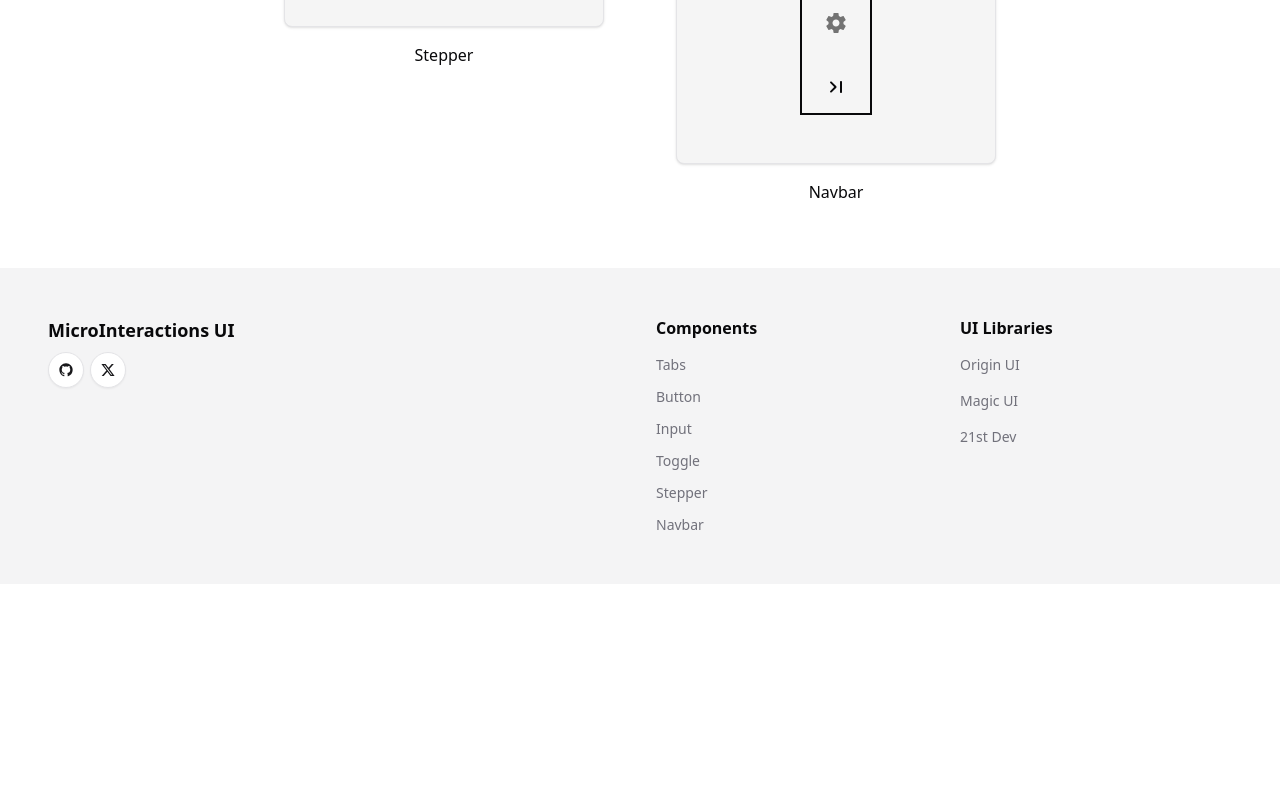
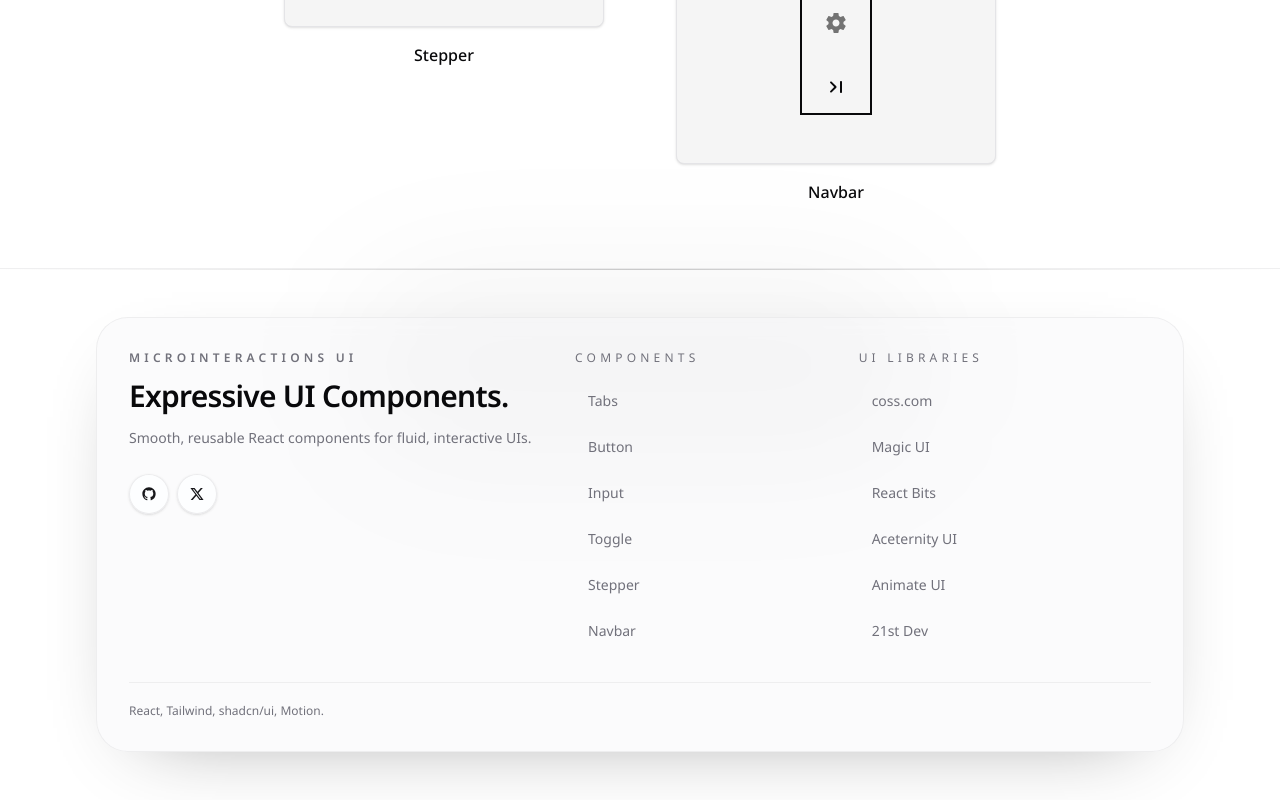
Before and after one commit to mateusmachry/microinteractionsui, a Next.js app: page / in a window 1280 px wide. Shown: the part 1261-2061 px from the top of the page. Before the commit the page ends 1845 px from the top, so only its background shows below. Built offline with nearby package versions, Linux system fonts and the light colour scheme.

Commit message:
feat: polish landing page typography and footer copy (#3)
* feat: unify landing typography and footer copy

* feat: updated footer cipy

```diff
--- a/src/app/(home)/components/hero.tsx
+++ b/src/app/(home)/components/hero.tsx
@@ -3,7 +3,7 @@
 
 export function Hero() {
     return (
-        <div className="max-w-5xl mx-auto px-4 sm:px-6 lg:px-8 pt-16 pb-16">
+        <div className="max-w-5xl mx-auto px-4 sm:px-6 lg:px-8 pt-16 pb-16 font-sans">
             <div className="mt-5 max-w-3xl text-center mx-auto">
                 <h1 className="block text-pretty font-semibold tracking-tight text-4xl md:text-5xl lg:text-6xl bg-gradient-to-b from-foreground to-foreground/75 bg-clip-text text-transparent">
                     Build Engaging UIs with <AnimatedGradientText colorFrom="#D4D4D4" colorTo="#737373" className="text-4xl md:text-5xl lg:text-6xl font-semibold">
--- a/src/app/(home)/components/home.tsx
+++ b/src/app/(home)/components/home.tsx
@@ -11,11 +11,17 @@
 
 export default function Home() {
     return (
-        <div className="min-h-screen w-full bg-background flex flex-col">
+        <div className="relative min-h-screen w-full overflow-hidden bg-background flex flex-col">
+            <div aria-hidden="true" className="pointer-events-none absolute inset-0 overflow-hidden">
+                <div className="absolute inset-x-0 top-0 h-[28rem] bg-[radial-gradient(circle_at_top,rgba(148,163,184,0.18),transparent_45%),radial-gradient(circle_at_78%_18%,rgba(15,23,42,0.08),transparent_32%),radial-gradient(circle_at_50%_0%,rgba(255,255,255,0.22),transparent_30%)] dark:bg-[radial-gradient(circle_at_top,rgba(255,255,255,0.09),transparent_45%),radial-gradient(circle_at_78%_18%,rgba(255,255,255,0.05),transparent_32%),radial-gradient(circle_at_50%_0%,rgba(255,255,255,0.08),transparent_30%)]" />
+                <div className="absolute left-1/2 top-[14rem] h-72 w-[42rem] -translate-x-1/2 rounded-full bg-[linear-gradient(90deg,rgba(255,255,255,0.16),rgba(255,255,255,0)),linear-gradient(180deg,rgba(255,255,255,0.08),rgba(255,255,255,0))] blur-3xl opacity-60 dark:opacity-30" />
+                <div className="absolute inset-0 bg-[linear-gradient(to_right,transparent,transparent_49.5%,rgba(15,23,42,0.05)_50%,transparent_50.5%),linear-gradient(to_bottom,transparent,transparent_49.5%,rgba(15,23,42,0.05)_50%,transparent_50.5%)] bg-[size:5rem_5rem] opacity-20 [mask-image:radial-gradient(circle_at_center,black,transparent_78%)] dark:opacity-10" />
+            </div>
             <TopNavBar />
-            <main className="flex flex-col flex-1 items-center justify-center w-full gap-8 mx-auto">
+            <main className="relative z-10 flex flex-1 flex-col items-center justify-center w-full gap-8 px-4 pt-8 sm:px-6 lg:px-8">
+                <div className="w-full max-w-6xl">
                     <Hero />
-                <div className="max-w-3xl grid w-full grid-cols-1 md:grid-cols-2 grid-flow-row gap-y-8 gap-x-4 pb-16">
+                    <div className="grid w-full max-w-3xl grid-cols-1 grid-flow-row gap-x-4 gap-y-8 pb-16 mx-auto md:grid-cols-2">
                         <ComponentTypeCard icon={<TabsIcon />} href={"/tabs"} label={"Tabs"} />
                         <ComponentTypeCard icon={<ButtonIcon />} href={"/button"} label={"Button"} />
                         <ComponentTypeCard icon={<InputIcon />} href={"/input"} label={"Input"} />
@@ -23,6 +29,7 @@
                         <ComponentTypeCard icon={<StepperIcon />} href={"/stepper"} label={"Stepper"} />
                         <ComponentTypeCard icon={<SideNavbarIcon />} href={"/navbar"} label={"Navbar"} />
                     </div>
+                </div>
             </main>
             <Footer />
         </div>
--- a/src/app/(library)/components/category-page-header.tsx
+++ b/src/app/(library)/components/category-page-header.tsx
@@ -8,7 +8,7 @@
 export function CategoryPageHeader({ title, className }: CategoryPageHeaderProps) {
     return (
         <div className={cn("my-12 text-center", className)}>
-            <h1 className="font-heading text-foreground mb-3 text-4xl/[1.1] font-bold tracking-tight md:text-5xl/[1.1]">
+            <h1 className="font-sans text-foreground mb-3 text-4xl/[1.1] font-bold tracking-tight md:text-5xl/[1.1]">
                 {title}
             </h1>
         </div>
--- a/src/app/globals.css
+++ b/src/app/globals.css
@@ -5,18 +5,18 @@
 @custom-variant dark (&:where(.dark, .dark *));
 
 body {
-  font-family: var(--font-geist-sans);
+  font-family: var(--font-noto-sans);
 }
 
 code, pre {
-  font-family: var(--font-geist-mono);
+  font-family: var(--font-noto-mono);
 }
 
 @theme inline {
   --color-background: var(--background);
   --color-foreground: var(--foreground);
-  --font-sans: var(--font-geist-sans);
-  --font-mono: var(--font-geist-mono);
+  --font-sans: var(--font-noto-sans);
+  --font-mono: var(--font-noto-mono);
   --color-sidebar-ring: var(--sidebar-ring);
   --color-sidebar-border: var(--sidebar-border);
   --color-sidebar-accent-foreground: var(--sidebar-accent-foreground);
--- a/src/shared/footer.tsx
+++ b/src/shared/footer.tsx
@@ -2,90 +2,105 @@
 import { RiTwitterXFill, RiGithubFill } from "@remixicon/react";
 import Link from "next/link";
 
+const componentLinks = [
+    { href: "/tabs", label: "Tabs" },
+    { href: "/button", label: "Button" },
+    { href: "/input", label: "Input" },
+    { href: "/theme-toggle", label: "Toggle" },
+    { href: "/stepper", label: "Stepper" },
+    { href: "/navbar", label: "Navbar" },
+];
+
+const libraryLinks = [
+    { href: "https://coss.com/", label: "coss.com" },
+    { href: "https://magicui.design/", label: "Magic UI" },
+    { href: "https://reactbits.dev/", label: "React Bits" },
+    { href: "https://ui.aceternity.com/", label: "Aceternity UI" },
+    { href: "https://animate-ui.com/", label: "Animate UI" },
+    { href: "https://21st.dev/components", label: "21st Dev" },
+];
+
 export function Footer() {
     return (
-        <footer className="flex flex-col w-full justify-center items-center gap-6 py-12 px-12 bg-secondary">
-            <div className="grid grid-cols-12 gap-x-8 w-full">
-                <div className="col-span-6">
-                    <div className="flex flex-col items-start gap-2">
-                        <div className="flex items-center gap-2">
-                            <span className="text-lg font-semibold">MicroInteractions UI</span>
+        <footer className="relative border-t border-border/60 bg-background">
+            <div aria-hidden="true" className="absolute inset-x-0 top-0 h-px bg-gradient-to-r from-transparent via-foreground/20 to-transparent" />
+            <div aria-hidden="true" className="pointer-events-none absolute left-1/2 top-0 h-48 w-[36rem] -translate-x-1/2 rounded-full bg-foreground/[0.04] blur-3xl dark:bg-foreground/[0.07]" />
+            <div className="relative mx-auto w-full max-w-6xl px-4 py-10 sm:px-6 lg:px-8 lg:py-12">
+                <div className="rounded-[2rem] border border-border/60 bg-secondary/35 p-6 shadow-[0_24px_80px_-48px_rgba(0,0,0,0.45)] backdrop-blur-sm lg:p-8">
+                    <div className="grid gap-10 lg:grid-cols-[1.25fr_0.75fr_0.9fr]">
+                        <div className="space-y-6">
+                        <div className="space-y-3 font-sans">
+                            <p className="text-xs uppercase tracking-[0.35em] text-muted-foreground font-semibold">
+                                MicroInteractions UI
+                            </p>
+                            <h2 className="max-w-sm text-2xl font-semibold tracking-tight text-foreground sm:text-3xl">
+                                Expressive UI Components.
+                            </h2>
+                            <p className="max-w-md text-sm leading-6 text-muted-foreground">
+                                Smooth, reusable React components for fluid, interactive UIs.
+                            </p>
                         </div>
-                        <div className="flex flex-row items-center justify-center gap-1.5">
-                            <Button asChild className="cursor-pointer rounded-full" variant="outline" aria-label="X" size="icon">
+
+                            <div className="flex flex-wrap items-center gap-2">
+                                <Button asChild className="size-10 rounded-full border-border/70 bg-background/70 shadow-sm transition-transform hover:-translate-y-0.5 hover:bg-background" variant="outline" aria-label="GitHub" size="icon">
                                     <Link
                                         href="https://github.com/mateusmachry/microinteractionsui"
                                         target="_blank"
                                         rel="noopener noreferrer"
-                                ><RiGithubFill className="text-primary" size={16} aria-hidden="true" /></Link>
+                                    >
+                                        <RiGithubFill className="text-primary" size={16} aria-hidden="true" />
+                                    </Link>
                                 </Button>
 
-                            <Button asChild className="cursor-pointer rounded-full" variant="outline" aria-label="X" size="icon">
+                                <Button asChild className="size-10 rounded-full border-border/70 bg-background/70 shadow-sm transition-transform hover:-translate-y-0.5 hover:bg-background" variant="outline" aria-label="X" size="icon">
                                     <Link
                                         href="https://x.com/matmachry"
                                         target="_blank"
                                         rel="noopener noreferrer"
-                                ><RiTwitterXFill className="text-primary" size={16} aria-hidden="true" /></Link>
+                                    >
+                                        <RiTwitterXFill className="text-primary" size={16} aria-hidden="true" />
+                                    </Link>
                                 </Button>
                             </div>
                         </div>
+
+                        <div className="space-y-4 font-sans">
+                            <h4 className="text-xs uppercase tracking-[0.35em] text-muted-foreground">Components</h4>
+                            <nav aria-label="Component links" className="grid gap-2">
+                                {componentLinks.map((link) => (
+                                    <Link
+                                        key={link.href}
+                                        href={link.href}
+                                        className="group flex items-center justify-between rounded-full border border-transparent px-3 py-2 text-sm text-muted-foreground transition-colors hover:border-border/70 hover:bg-background/60 hover:text-foreground"
+                                    >
+                                        <span>{link.label}</span>
+                                        <span className="text-xs opacity-0 transition-transform duration-200 group-hover:translate-x-0.5 group-hover:opacity-100">↗</span>
+                                    </Link>
+                                ))}
+                            </nav>
                         </div>
-                <div className="col-span-3">
-                    <h4 className="font-semibold mb-3 text-nowrap">Components</h4>
-                    <div className="grid space-y-2">
+
+                        <div className="space-y-4 font-sans">
+                            <h4 className="text-xs uppercase tracking-[0.35em] text-muted-foreground">UI Libraries</h4>
+                            <nav aria-label="Library links" className="grid gap-2">
+                                {libraryLinks.map((link) => (
                                     <Link
-                            href="/tabs"
+                                        key={link.href}
+                                        href={link.href}
+                                        target="_blank"
+                                        rel="noopener noreferrer"
+                                        className="group flex items-center justify-between rounded-full border border-transparent px-3 py-2 text-sm text-muted-foreground transition-colors hover:border-border/70 hover:bg-background/60 hover:text-foreground"
                                     >
-                            <span className="text-muted-foreground hover:text-primary text-sm">Tabs</span>
+                                        <span>{link.label}</span>
+                                        <span className="text-xs opacity-0 transition-transform duration-200 group-hover:translate-x-0.5 group-hover:opacity-100">↗</span>
                                     </Link>
-                        <Link
-                            href="/button"
-                        >
-                            <span className="text-muted-foreground hover:text-primary text-sm">Button</span>
-                        </Link>
-                        <Link
-                            href="/input"
-                        >
-                            <span className="text-muted-foreground hover:text-primary text-sm">Input</span>
-                        </Link>
-                        <Link
-                            href="/theme-toggle"
-                        >
-                            <span className="text-muted-foreground hover:text-primary text-sm">Toggle</span>
-                        </Link>
-                        <Link
-                            href="/stepper"
-                        >
-                            <span className="text-muted-foreground hover:text-primary text-sm">Stepper</span>
-                        </Link>
-                        <Link
-                            href="/navbar"
-                        >
-                            <span className="text-muted-foreground hover:text-primary text-sm">Navbar</span>
-                        </Link>
+                                ))}
+                            </nav>
                         </div>
                     </div>
-                <div className="col-span-3">
-                    <h4 className="font-semibold mb-3 text-nowrap">UI Libraries</h4>
-                    <div className="grid space-y-3">
-                        <Link
-                            href="https://originui.com/"
-                            target="_blank"
-                        >
-                            <span className="text-muted-foreground hover:text-primary text-sm">Origin UI</span>
-                        </Link>
-                        <Link
-                            href="https://magicui.design/"
-                            target="_blank"
-                        >
-                            <span className="text-muted-foreground hover:text-primary text-sm">Magic UI</span>
-                        </Link>
-                        <Link
-                            href="https://21st.dev/components"
-                            target="_blank"
-                        >
-                            <span className="text-muted-foreground hover:text-primary text-sm">21st Dev</span>
-                        </Link>
+
+                    <div className="mt-8 flex flex-col gap-2 border-t border-border/60 pt-5 text-xs text-muted-foreground font-sans sm:flex-row sm:items-center sm:justify-between">
+                        <p>React, Tailwind, shadcn/ui, Motion.</p>
                     </div>
                 </div>
             </div>
--- a/src/shared/top-navbar.tsx
+++ b/src/shared/top-navbar.tsx
@@ -22,7 +22,7 @@
             <div className="flex flex-row items-center gap-6">
                 <Link href="/" className="flex items-center gap-2">
                     {mounted && <LogoIcon fillColor={isDark ? '#000000' : '#FFFFFF'} width={32} height={32} />}
-                    <span className="text-lg font-semibold">MicroInteractions UI</span>
+                    <span className="text-lg font-semibold tracking-tight font-sans">MicroInteractions UI</span>
                 </Link>
             </div>
             <div className="flex flex-row items-center gap-3">
```
Lines whose indentation alone changed are shown as unchanged.
